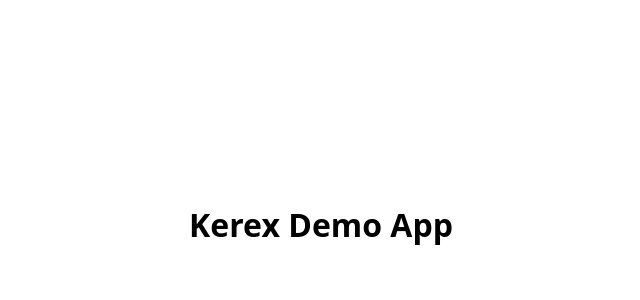
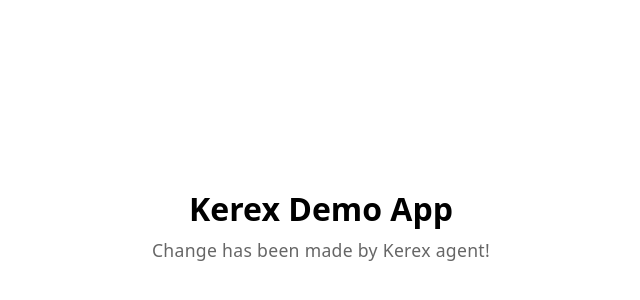
Before and after one commit to kerex-app/kerex-slack-demo, a React (Vite) app: page / in a window 1280 px wide. Shown: the part 184-484 px from the top of the page, without its empty margins (319-959 px from the left). Built offline with nearby package versions, Linux system fonts and the light colour scheme.

Commit message:
feat: add subtitle to homepage (KER-5)
Add a subtitle under the main title that reads "Change has been made by Kerex agent!" with sensible typography including:
- Adjusted font size and weight for visual hierarchy
- Appropriate spacing and color for contrast
- Letter spacing for improved readability

```diff
--- a/src/App.tsx
+++ b/src/App.tsx
@@ -7,7 +7,18 @@ function App() {
       height: '100vh',
       fontFamily: 'system-ui, sans-serif'
     }}>
-      <h1>Kerex Demo App</h1>
+      <div style={{ textAlign: 'center' }}>
+        <h1 style={{ margin: '0 0 0.5rem 0' }}>Kerex Demo App</h1>
+        <p style={{
+          margin: 0,
+          fontSize: '1.1rem',
+          color: '#666',
+          fontWeight: 500,
+          letterSpacing: '0.3px'
+        }}>
+          Change has been made by Kerex agent!
+        </p>
+      </div>
     </div>
   )
 }
```
